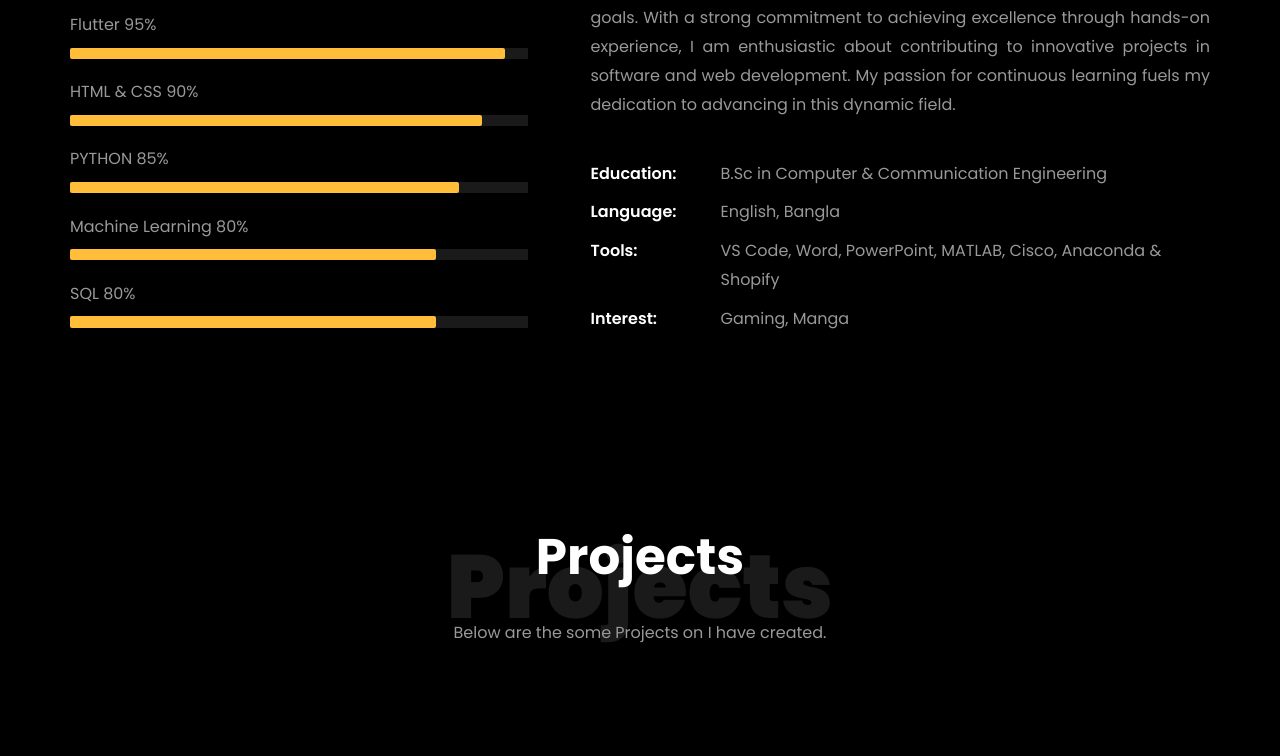
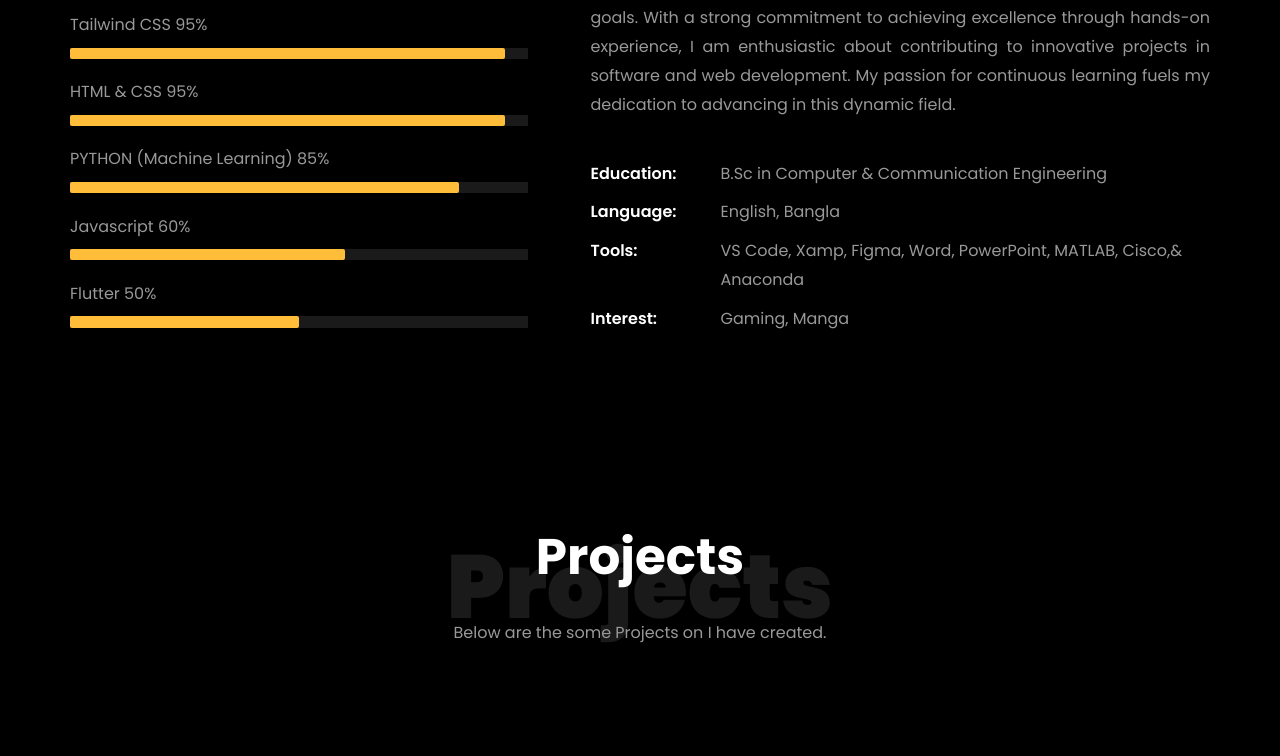
Before and after one commit to Asif-000/Portfolio, a plain HTML site: page index.html in a window 1280 px wide. Shown: the part 1043-1799 px from the top of the page. Drawn offline with Linux system fonts and the light colour scheme; files whose address does not match are found by name.

Commit message:
Updated Skills

```diff
--- a/index.html
+++ b/index.html
@@ -225,32 +225,32 @@
 
 								<div class="skill-mf">
 									<p class="title-s">Skills</p>
-									<span>Flutter</span> <span class="pull-right">95%</span>
+									<span>Tailwind CSS</span> <span class="pull-right">95%</span>
 									<div class="progress">
 										<div class="progress-bar" role="progressbar" style="width: 95%;" aria-valuenow="95" aria-valuemin="0"
 											aria-valuemax="100"></div>
 									</div>
-									<span>HTML & CSS</span> <span class="pull-right">90%</span>
+									<span>HTML & CSS</span> <span class="pull-right">95%</span>
 									<div class="progress">
-										<div class="progress-bar" role="progressbar" style="width: 90%" aria-valuenow="90" aria-valuemin="0"
+										<div class="progress-bar" role="progressbar" style="width: 95%" aria-valuenow="90" aria-valuemin="0"
 											aria-valuemax="100"></div>
 									</div>
 
-									<span>PYTHON</span> <span class="pull-right">85%</span>
+									<span>PYTHON (Machine Learning)</span> <span class="pull-right">85%</span>
 									<div class="progress">
 										<div class="progress-bar" role="progressbar" style="width: 85%" aria-valuenow="85" aria-valuemin="0"
 											aria-valuemax="100"></div>
 									</div>
 
-									<span>Machine Learning</span> <span class="pull-right">80%</span>
+									<span>Javascript</span> <span class="pull-right">60%</span>
 									<div class="progress">
-										<div class="progress-bar" role="progressbar" style="width: 80%" aria-valuenow="85" aria-valuemin="0"
+										<div class="progress-bar" role="progressbar" style="width: 60%" aria-valuenow="60" aria-valuemin="0"
 											aria-valuemax="100"></div>
 									</div>
 
-									<span>SQL</span> <span class="pull-right">80%</span>
+									<span>Flutter</span> <span class="pull-right">50%</span>
 									<div class="progress">
-										<div class="progress-bar" role="progressbar" style="width: 80%" aria-valuenow="80" aria-valuemin="0"
+										<div class="progress-bar" role="progressbar" style="width: 50%" aria-valuenow="50" aria-valuemin="0"
 											aria-valuemax="100"></div>
 									</div>
 								</div>
@@ -272,8 +272,8 @@
 									<li class="d-flex"><span>Domain:</span> <span></span></li> -->
 									<li class="d-flex"><span>Education:</span> <span>B.Sc in Computer & Communication Engineering </span></li>
 									<li class="d-flex"><span>Language:</span> <span>English, Bangla</span></li>
-									<li class="d-flex"><span>Tools:</span> <span>VS Code, Word, PowerPoint, MATLAB, Cisco, Anaconda &amp; Shopify</span></li>
-									<!-- <li class="d-flex"><span>Other Skills:</span> <span>Cloud, PySpark, Excel, Git, JIRA, Google Analytics &amp; SEO</span></li> -->
+									<li class="d-flex"><span>Tools:</span> <span>VS Code, Xamp, Figma, Word, PowerPoint, MATLAB, Cisco,&amp; Anaconda </span></li>
+									<!-- <li class="d-flex"><span>Other Skills:</span> <span></span></li> -->
 									<li class="d-flex"><span>Interest:</span> <span>Gaming, Manga</span></li>
 
 								</ul>
@@ -405,7 +405,7 @@
 					<span class="icon-globe"></span>
 				</div>
 				<h3 class="mb-4">Download Resume</h3>
-				<p><a href="https://drive.google.com/uc?export=download&id=14NrVsF-hYzVD617QI6EXsMr_bEgYrTdN" class="btn btn-primary py-3 px-5" target="_blank">Download</a></p>
+				<p><a href="https://drive.google.com/file/d/15v59ULDdzmeWAGYwkl1YQcd5AFb2IB0O/view?usp=sharing" class="btn btn-primary py-3 px-5" target="_blank">Download</a></p>
 			</div>
 		</div>
 
```
